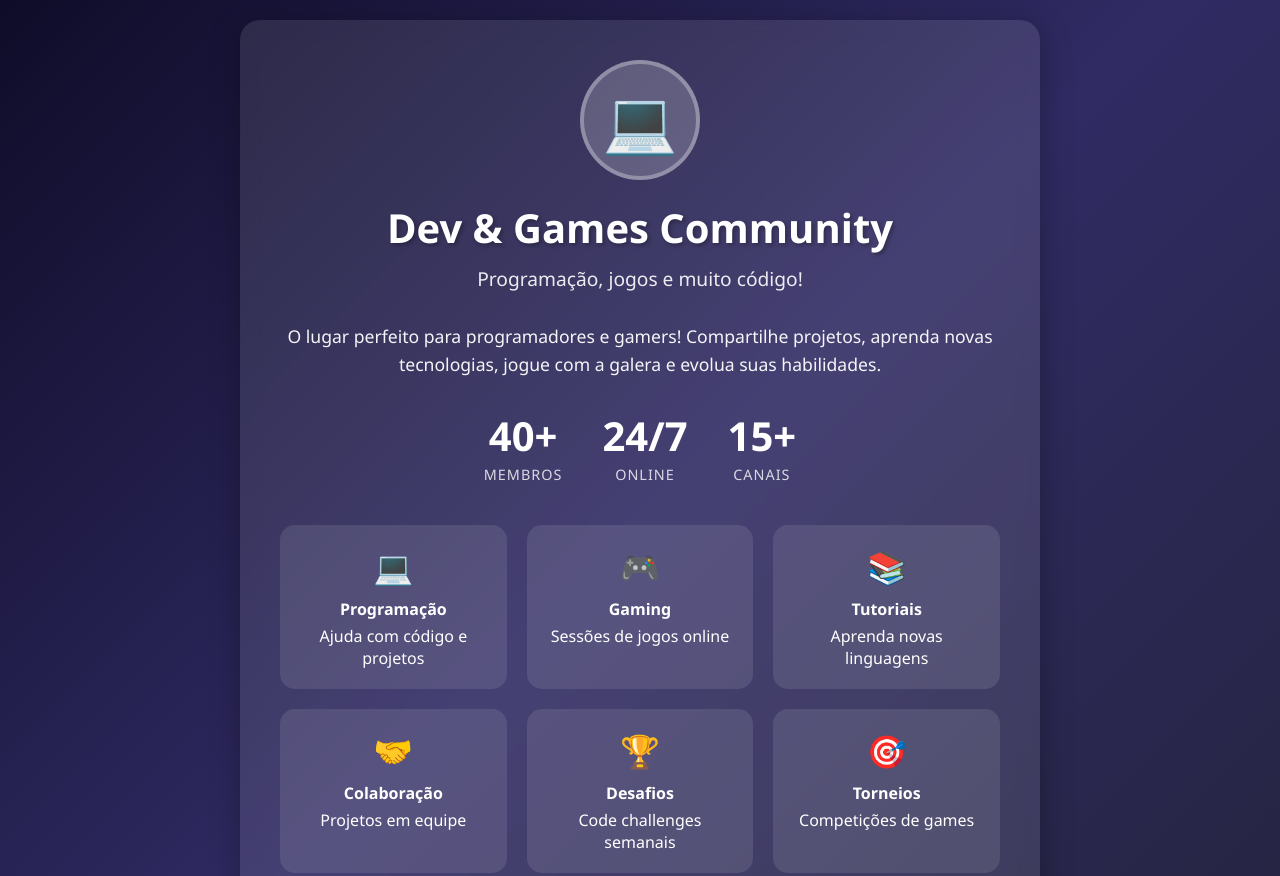
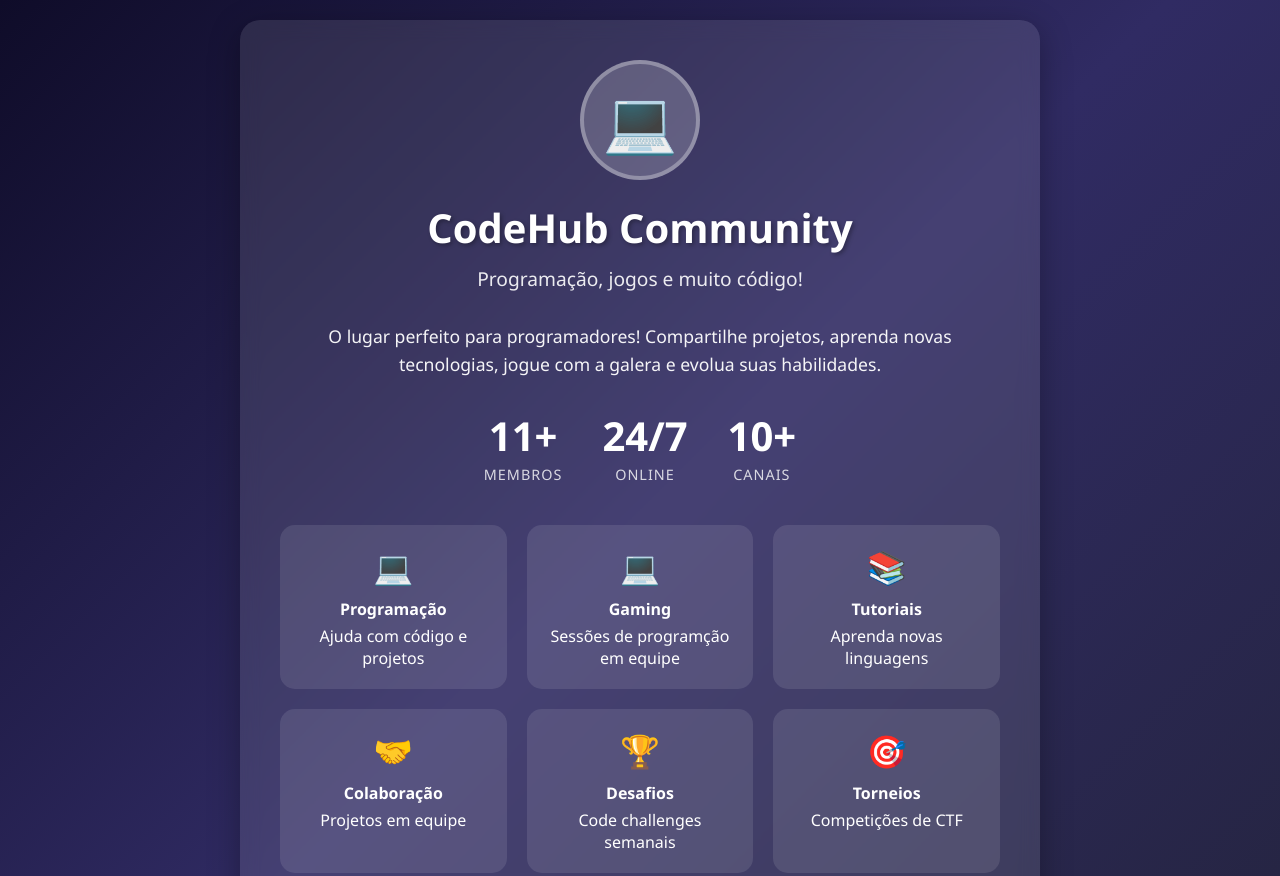
Before and after one commit to dv7xy111/dv7xy111.github.io, a plain HTML site: page index.html in a window 1280 px wide. Shown: the top 876 px of the page. Drawn offline with Linux system fonts and the light colour scheme.

Commit message:
Change community name and update features
Updated community name and description to focus on programming.

```diff
--- a/index.html
+++ b/index.html
@@ -166,17 +166,17 @@
     <div class="container">
         <div class="logo">💻</div>
 
-        <h1>Dev & Games Community</h1>
+        <h1>CodeHub Community</h1>
         <p class="tagline">Programação, jogos e muito código!</p>
 
         <p class="description">
-            O lugar perfeito para programadores e gamers! Compartilhe projetos,
+            O lugar perfeito para programadores! Compartilhe projetos,
             aprenda novas tecnologias, jogue com a galera e evolua suas habilidades.
         </p>
 
         <div class="stats">
             <div class="stat">
-                <span class="stat-number">40+</span>
+                <span class="stat-number">11+</span>
                 <span class="stat-label">Membros</span>
             </div>
             <div class="stat">
@@ -184,7 +184,7 @@
                 <span class="stat-label">Online</span>
             </div>
             <div class="stat">
-                <span class="stat-number">15+</span>
+                <span class="stat-number">10+</span>
                 <span class="stat-label">Canais</span>
             </div>
         </div>
@@ -196,9 +196,9 @@
                 <div>Ajuda com código e projetos</div>
             </div>
             <div class="feature">
-                <div class="feature-icon">🎮</div>
+                <div class="feature-icon">💻</div>
                 <div class="feature-title">Gaming</div>
-                <div>Sessões de jogos online</div>
+                <div>Sessões de programção em equipe</div>
             </div>
             <div class="feature">
                 <div class="feature-icon">📚</div>
@@ -218,11 +218,11 @@
             <div class="feature">
                 <div class="feature-icon">🎯</div>
                 <div class="feature-title">Torneios</div>
-                <div>Competições de games</div>
+                <div>Competições de CTF</div>
             </div>
         </div>
 
-        <a href="https://discord.gg/cr2VxWYazu" class="btn-join" target="_blank">
+        <a href="https://discord.gg/SaZzAt9sZr" class="btn-join" target="_blank">
             Entrar no Servidor
         </a>
     </div>
```
